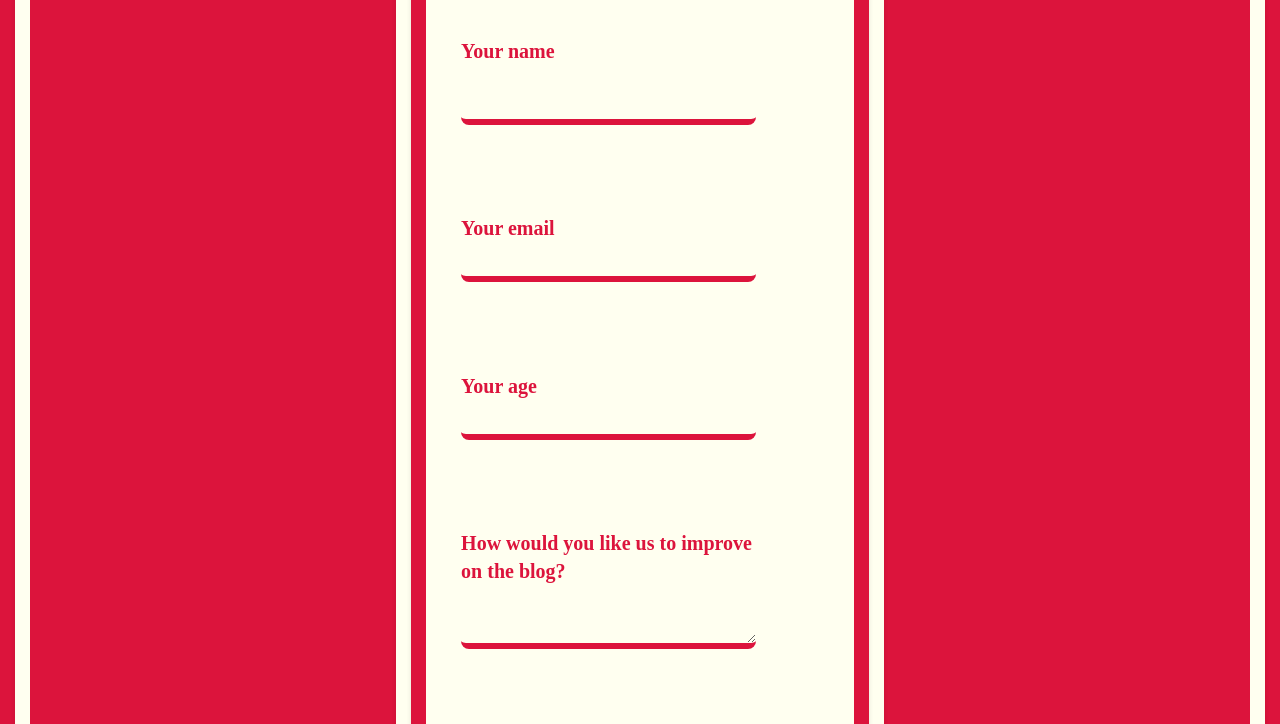
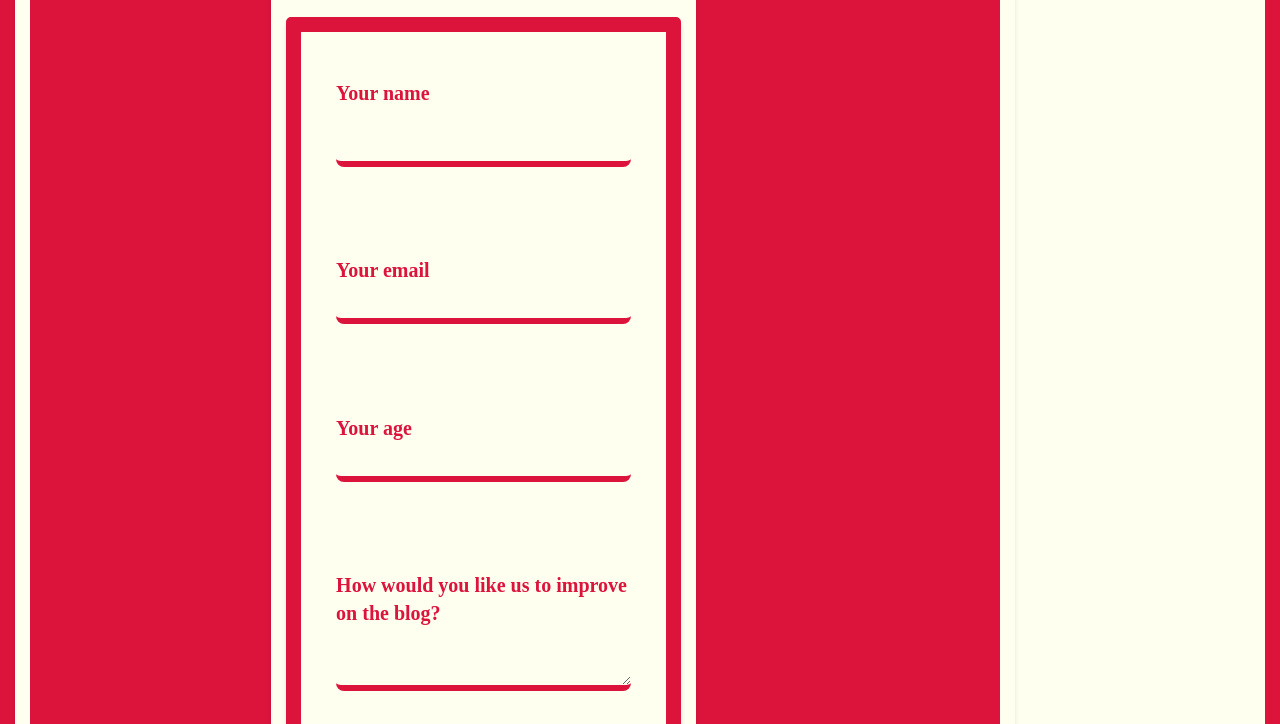
Before and after one commit to Onaope/Subscription-form, a plain HTML site: page index.html in a window 1280 px wide. Shown: the part 266-990 px from the top of the page. Drawn offline with Linux system fonts and the light colour scheme.

Commit message:
Update style.css

```diff
--- a/style.css
+++ b/style.css
@@ -33,7 +33,7 @@
 
   border-radius: 5px;
   border: 15px solid ivory;
-  width: 100%;
+  width: 80%;
   box-shadow: 0 4px 5px rgba(0, 0, 0, 0.1);
   display:table ;
   box-sizing:border-box ;
@@ -43,7 +43,7 @@
 
   border-radius: 5px;
   border: 15px solid ivory;
-  width: 100%;
+  width: 60%;
   box-shadow: 0 4px 5px rgba(0, 0, 0, 0.1);
   display: table ;
   box-sizing:border-box ;
```
